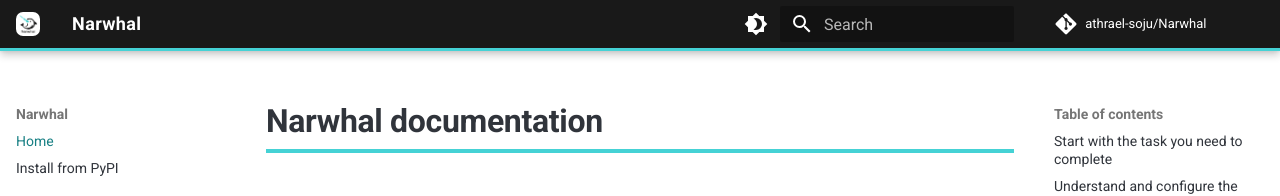
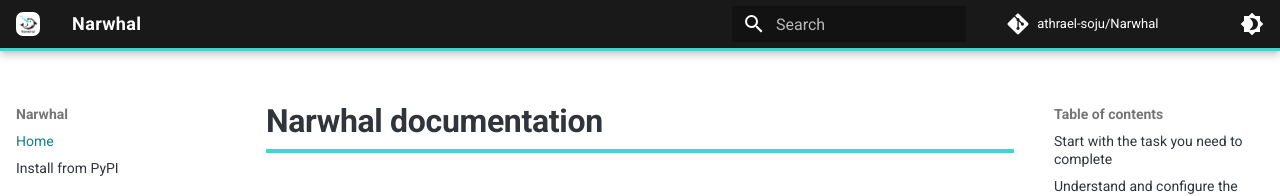
Before and after one commit to athrael-soju/Narwhal, an MkDocs documentation site: the page built from docs/index.md, in a window 1280 px wide. Shown: the top 196 px of the page. Built offline with MkDocs 1.6.1 and Material for MkDocs 9.7.7, drawn with Linux system fonts in a browser that asks for light colours; comment, search, counter and statistics services are not loaded.

Commit message:
fix(docs): align dark table header and move theme toggle

```diff
--- a/docs/stylesheets/extra.css
+++ b/docs/stylesheets/extra.css
@@ -32,6 +32,10 @@
 .md-header__title {
   font-weight: 800;
   letter-spacing: 0.02em;
+}
+
+.md-header__option {
+  order: 1;
 }
 
 .md-logo img {
@@ -178,10 +182,6 @@
   box-shadow: 0 0.25rem 0.8rem rgb(0 0 0 / 18%);
 }
 
-[data-md-color-scheme="slate"] .md-typeset table:not([class]) th {
-  background: var(--narwhal-ink);
-}
-
 [data-md-color-scheme="slate"] .md-typeset table:not([class]) td {
   border-bottom-color: #35454b;
 }
```
